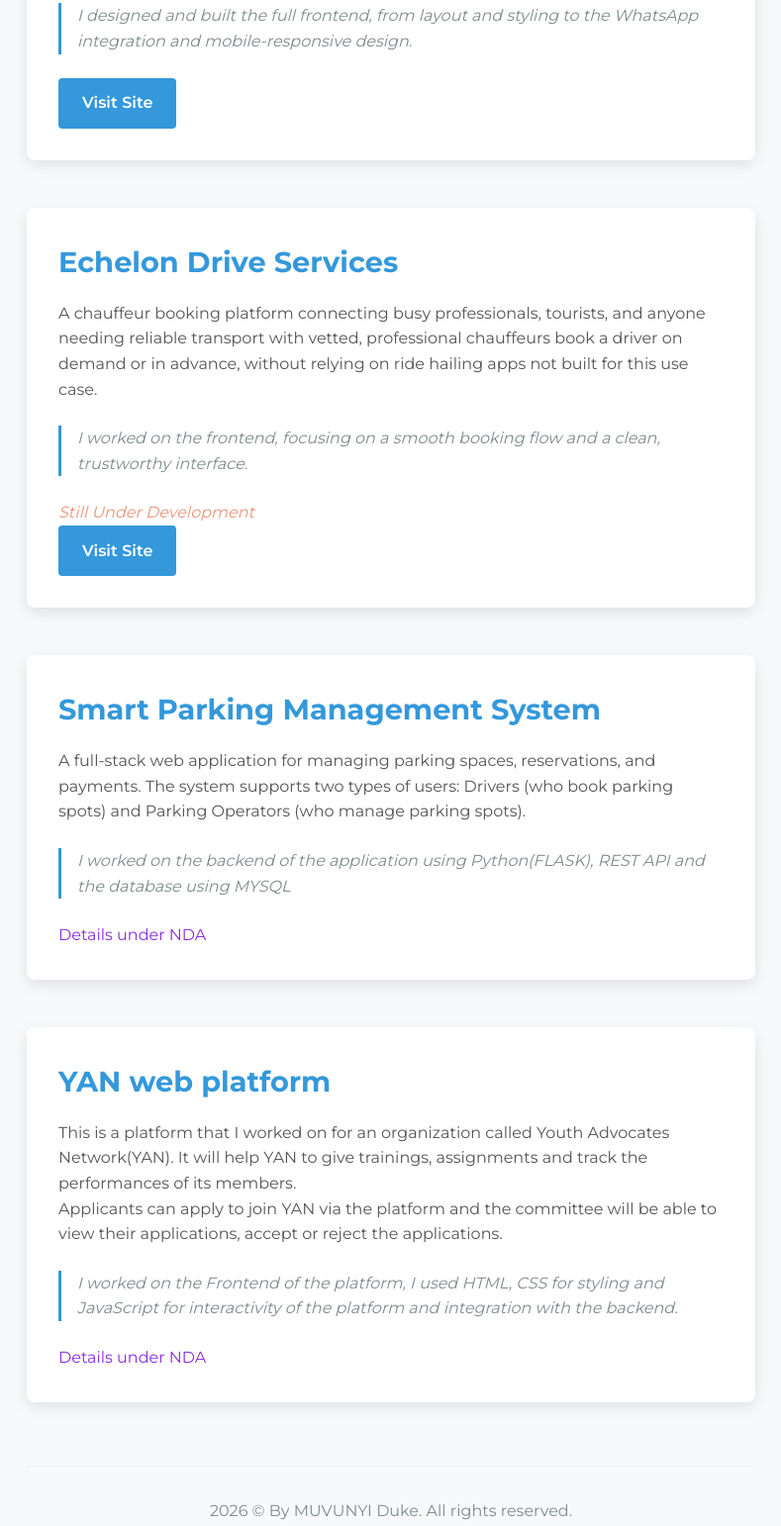
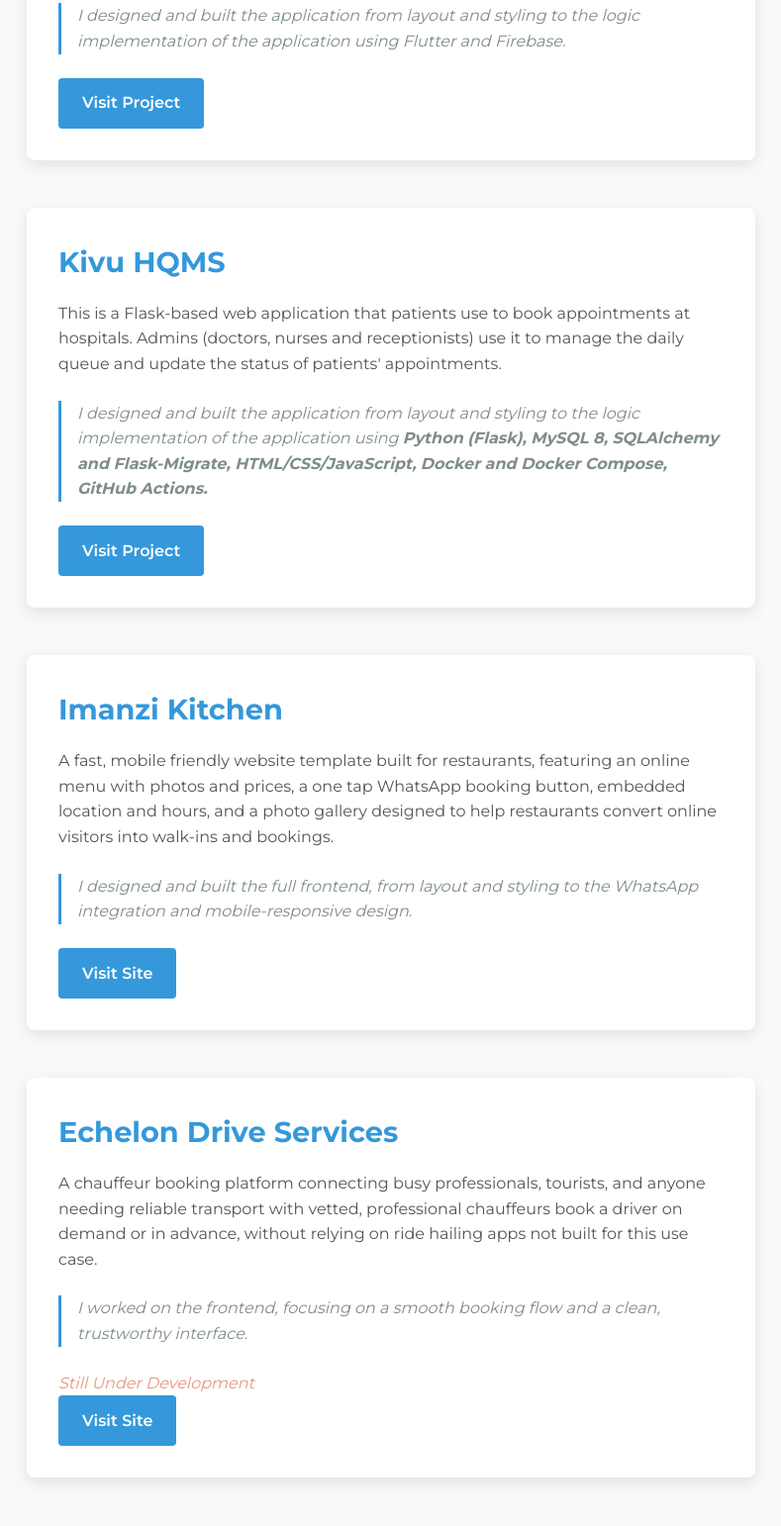
Before and after one commit to muvunyiduke03/myPortfolio, a plain HTML site: page projects.html in a window 1280 px wide. Shown: the part 538-2080 px from the top of the page at 99% size, without its empty margins (245-1034 px from the left). Drawn offline with nearby package versions, Linux system fonts and the light colour scheme.

Commit message:
Update project descriptions and links in projects.html

```diff
--- a/projects.html
+++ b/projects.html
@@ -36,6 +36,34 @@
             <!--Project 1-->
             <section class="project-card">
                 <div class="project-details">
+                    <h2>ALUGate</h2>
+                    <p class="project-description">
+                        ALUGate is a mobile app that connects ALU students with startups looking for part-time help.
+                        Startups post opportunities, and students browse them, save the ones they like, apply, and track their applications.
+                        It's built with Flutter and uses Firebase for accounts and data.
+                    </p>
+                    <p class="project-role">I designed and built the application from layout and styling to the logic implementation of the application using Flutter and Firebase.</p>
+                    <a href="https://github.com/muvunyiduke03/alugate.git" class="project-link" target="_blank" rel="noopener">Visit Project</a>
+                </div>
+            </section>
+
+            <!--Project 2-->
+            <section class="project-card">
+                <div class="project-details">
+                    <h2>Kivu HQMS</h2>
+                    <p class="project-description">
+                        This is a Flask-based web application that patients use to book appointments at hospitals.
+                        Admins (doctors, nurses and receptionists) use it to manage the daily queue and update the status of patients' appointments.
+                    </p>
+                    <p class="project-role">I designed and built the application from layout and styling to the logic implementation of the application
+                        using <strong>Python (Flask), MySQL 8, SQLAlchemy and Flask-Migrate, HTML/CSS/JavaScript, Docker and Docker Compose, GitHub Actions.</strong></p>
+                    <a href="https://github.com/muvunyiduke03/alugate.git" class="project-link" target="_blank" rel="noopener">Visit Project</a>
+                </div>
+            </section>
+
+            <!--Project 3-->
+            <section class="project-card">
+                <div class="project-details">
                     <h2>Imanzi Kitchen</h2>
                     <p class="project-description">
                         A fast, mobile friendly website template built for restaurants, featuring an online menu with
@@ -47,7 +75,7 @@
                 </div>
             </section>
 
-            <!--Project 2-->
+            <!--Project 4-->
             <section class="project-card">
                 <div class="project-details">
                     <h2>Echelon Drive Services</h2>
@@ -61,33 +89,6 @@
                     <a class="project-link" target="_blank" rel="noopener" href="https://echelon-drive-services.vercel.app/">Visit Site</a>
                 </div>
             </section>
-
-            <!-- Project 3 -->
-            <section class="project-card">
-                <div class="project-details">
-                    <h2>Smart Parking Management System</h2>
-                    <p class="project-description">
-                        A full-stack web application for managing parking spaces, reservations, and payments.
-                        The system supports two types of users: Drivers (who book parking spots) and Parking Operators (who manage parking spots).
-                    </p>
-                    <p class="project-role">I worked on the backend of the application using Python(FLASK), REST API and the database using MYSQL</p>
-                    <p style="color: blueviolet;">Details under NDA</p>
-                </div>
-            </section>
-
-            <!-- Project 4 -->
-            <section class="project-card">
-                <div class="project-details">
-                    <h2>YAN web platform</h2>
-                    <p class="project-description">
-                        This is a platform that I worked on for an organization called Youth Advocates Network(YAN).
-                        It will help YAN to give trainings, assignments and track the performances of its members.<br>
-                        Applicants can apply to join YAN via the platform and the committee will be able to view their applications, accept or reject the applications.
-                    </p>
-                    <p class="project-role">I worked on the Frontend of the platform, I used HTML, CSS for styling and JavaScript for interactivity of the platform and integration with the backend.</p>
-                    <p style="color: blueviolet;">Details under NDA</p>
-                </div>
-            </section>
         </main>
 
         <footer>
```
